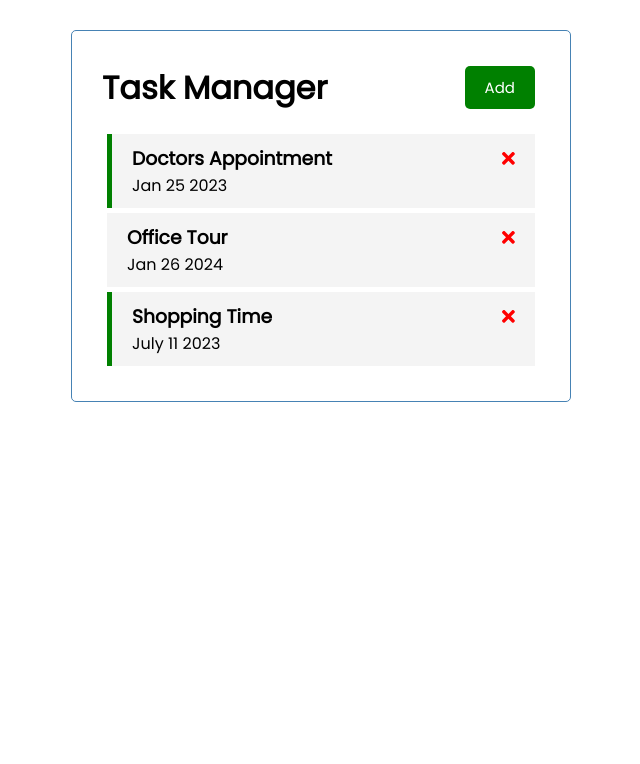
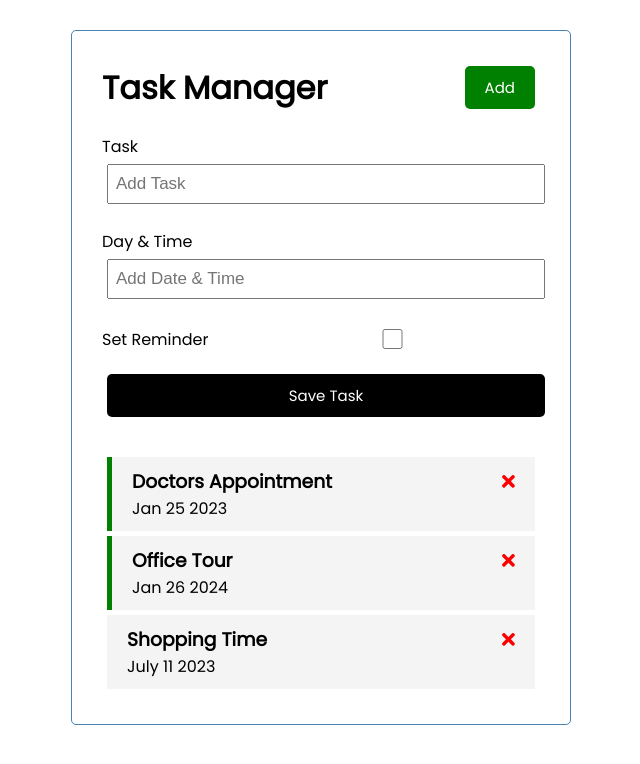
Before and after one commit to moin59/task-manager, an Angular app: page / in a window 1280 px wide. Shown: the top 764 px of the page, without its empty margins (319-959 px from the left). Built offline with nearby package versions, Linux system fonts and the light colour scheme; data requests are answered from the project's data file.

Commit message:
add form

```diff
--- a/db.json
+++ b/db.json
@@ -10,13 +10,13 @@
       "id": 2,
       "text": "Office Tour",
       "day": "Jan 26 2024",
-      "reminder": false
+      "reminder": true
     },
     {
       "id": 3,
       "text": "Shopping Time",
       "day": "July 11 2023",
-      "reminder": true
+      "reminder": false
     }
   ]
 }
--- a/src/app/app.module.ts
+++ b/src/app/app.module.ts
@@ -8,6 +8,7 @@
 import { ButtonComponent } from './components/button/button.component';
 import { TasksComponent } from './components/tasks/tasks.component';
 import { TaskItemComponent } from './components/task-item/task-item.component';
+import { AddTaskComponent } from './components/add-task/add-task.component';
 
 
 @NgModule({
@@ -16,7 +17,8 @@
     HeaderComponent,
     ButtonComponent,
     TasksComponent,
-    TaskItemComponent
+    TaskItemComponent,
+    AddTaskComponent
   ],
   imports: [
     BrowserModule,
--- /dev/null
+++ b/src/app/components/add-task/add-task.component.css
@@ -0,0 +1,3 @@
+.add-form {
+    margin-bottom: 40px;
+  }
--- /dev/null
+++ b/src/app/components/add-task/add-task.component.html
@@ -0,0 +1,18 @@
+<form class="add-form">
+  <div class="form-control">
+    <label for="text">Task</label>
+    <input type="text" name="text" id="text" placeholder="Add Task" />
+  </div>
+
+  <div class="form-control">
+    <label for="day"> Day & Time</label>
+    <input type="text" name="day" id="day" placeholder="Add Date & Time" />
+  </div>
+
+  <div class="form-control form-control-check">
+    <label for="reminder">Set Reminder</label>
+    <input type="checkbox" name="reminder" id="reminder" />
+  </div>
+
+  <input type="submit" value="Save Task" class="btn btn-block"/>
+</form>
--- /dev/null
+++ b/src/app/components/add-task/add-task.component.ts
@@ -0,0 +1,19 @@
+import { Component, OnInit } from '@angular/core';
+
+@Component({
+  selector: 'app-add-task',
+  templateUrl: './add-task.component.html',
+  styleUrls: ['./add-task.component.css']
+})
+export class AddTaskComponent implements OnInit {
+
+  text!: string;
+  day!: string;
+  reminder: boolean = false;
+
+  constructor() { }
+
+  ngOnInit(): void {
+  }
+
+}
--- a/src/app/components/tasks/tasks.component.html
+++ b/src/app/components/tasks/tasks.component.html
@@ -1,3 +1,4 @@
+<app-add-task></app-add-task>
 <app-task-item
   *ngFor="let task of tasks"
   [task]="task"
```
